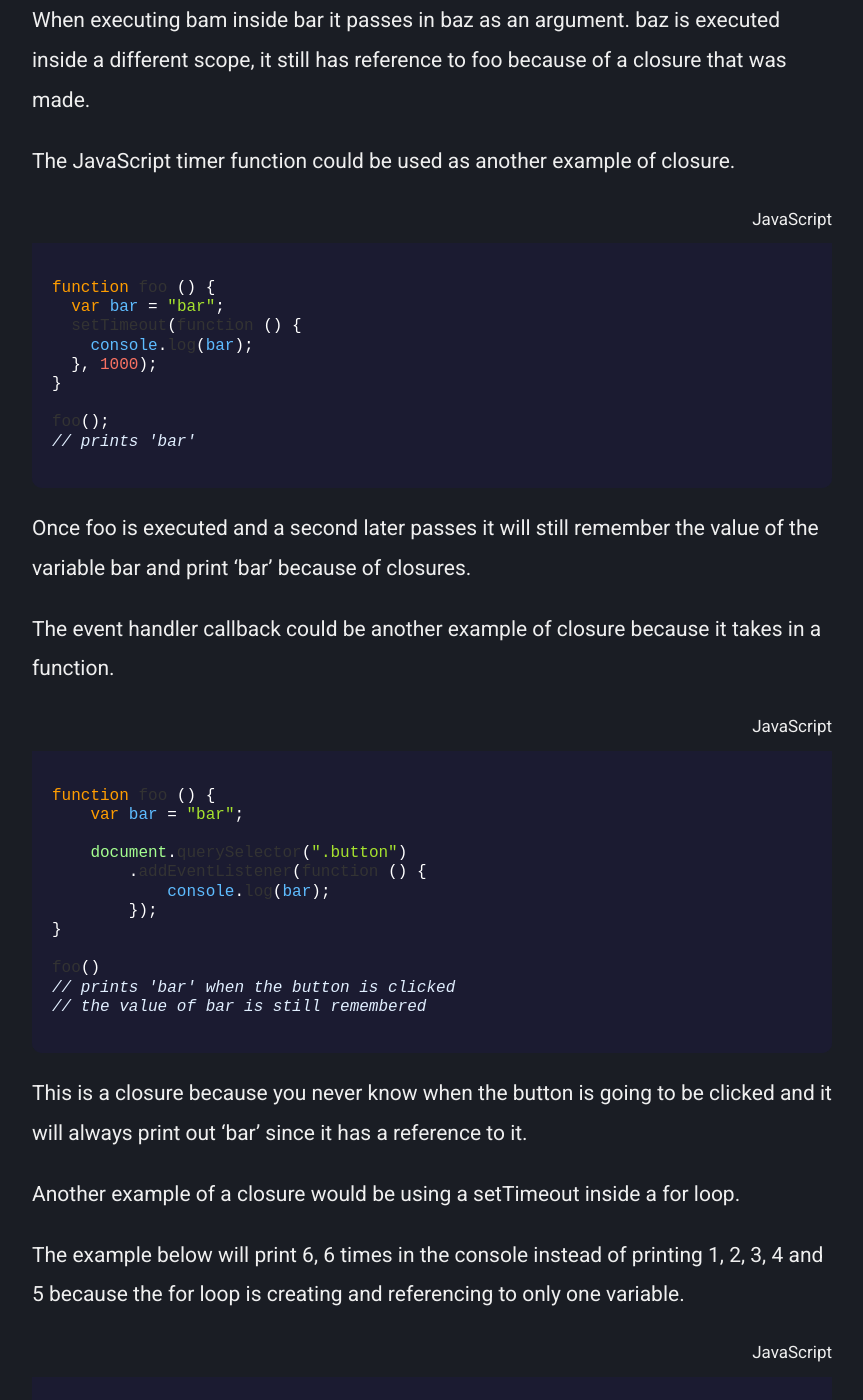
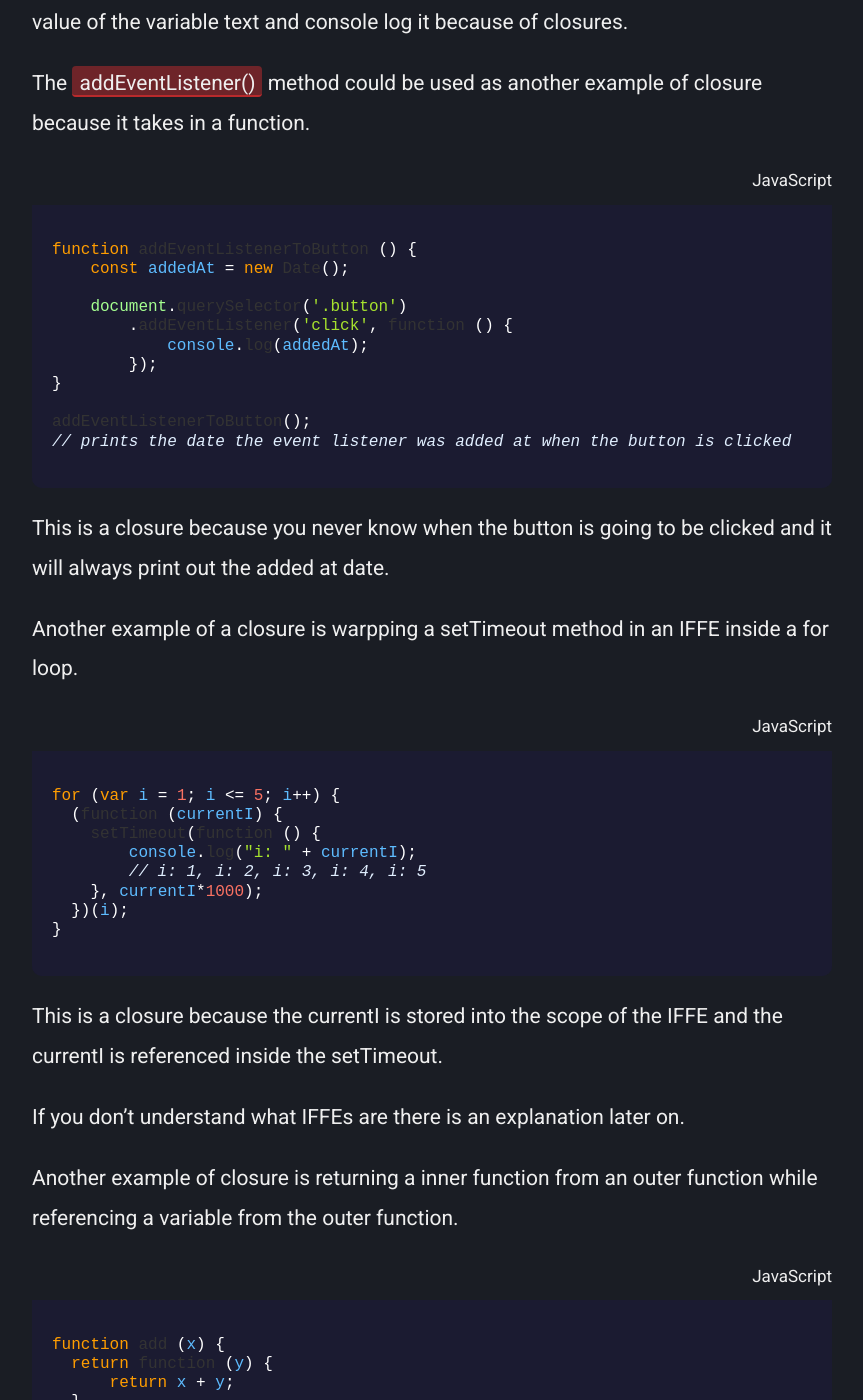
Before and after one commit to codinglead/codinglead.github.io, a Jekyll site: the page built from _posts/2019-5-15-what-are-closures.md, in a window 1280 px wide and 1400 px high, scrolled down 1119 px. Shown: the whole window, without its empty margins (208-1071 px from the left). Built offline with Jekyll 4.4.1, drawn with Linux system fonts in a browser that asks for light colours; comment, search, counter and statistics services are not loaded; some of the changed text lies outside the part shown.

Commit message:
update wording

````diff
--- a/_posts/2019-5-15-what-are-closures.md
+++ b/_posts/2019-5-15-what-are-closures.md
@@ -15,144 +15,113 @@ A closures is when a inner function can remember its lexical scope even if the f
 
 Which means if a function is executed outside where it is declared and is using a variable declared around the function it will remember it.
 
-## closure examples
+## examples of closures
 
-An example of a closure is when a function is used as a callback to another function.
+The JavaScript timer function could be used as an example of closure.
 
 <p class="highlight__file-desc">JavaScript</p>
 
 ```javascript
-function bar () {
-    var foo = "foo";
-    function baz () {
-        console.log(foo);
-    }
-    bam(baz);
+function addSnackbar (text) {
+  // createSnackbar() show a snackbar on the screen
+  let snackbar = createSnackbar(text);
+  setTimeout(function () {
+    // removes snackbar from the screen
+    snackbar.remove();
+
+    console.log(text)
+  }, 1000);
 }
 
-function bam (baz) {
-    baz();
-    // remembers what 'foo' was
-}
-
-bar();
-// prints 'foo'
+addSnackbar('a new todo was added');
+// prints 'a new todo was added'
 ```
 
-When executing bam inside bar it passes in baz as an argument. baz is executed inside a different scope, it still has reference to foo because of a closure that was made.
+Once addSnackbar is executed and a second later passes it will still remember the value of the variable text and console log it because of closures.
 
-The JavaScript timer function could be used as another example of closure.
+The <span class="highlight__code">addEventListener()</span> method could be used as another example of closure because it takes in a function.
 
 <p class="highlight__file-desc">JavaScript</p>
 
 ```javascript
-function foo () {
-  var bar = "bar";
-  setTimeout(function () {
-    console.log(bar);
-  }, 1000);
+function addEventListenerToButton () {
+    const addedAt = new Date();
+
+    document.querySelector('.button')
+        .addEventListener('click', function () {
+            console.log(addedAt);
+        });
 }
 
-foo();
-// prints 'bar'
+addEventListenerToButton();
+// prints the date the event listener was added at when the button is clicked
 ```
 
-Once foo is executed and a second later passes it will still remember the value of the variable bar and print 'bar' because of closures.
+This is a closure because you never know when the button is going to be clicked and it will always print out the added at date.
 
-The event handler callback could be another example of closure because it takes in a function.
+Another example of a closure is warpping a setTimeout method in an IFFE inside a for loop.
 
 <p class="highlight__file-desc">JavaScript</p>
 
 ```javascript
-function foo () {
-    var bar = "bar";
-
-    document.querySelector(".button")
-        .addEventListener(function () {
-            console.log(bar);
-        });
+for (var i = 1; i <= 5; i++) {
+  (function (currentI) {
+    setTimeout(function () {
+        console.log("i: " + currentI);
+        // i: 1, i: 2, i: 3, i: 4, i: 5
+    }, currentI*1000);
+  })(i);
 }
-
-foo()
-// prints 'bar' when the button is clicked
-// the value of bar is still remembered
 ```
 
-This is a closure because you never know when the button is going to be clicked and it will always print out 'bar' since it has a reference to it.
+This is a closure because the currentI is stored into the scope of the IFFE and the currentI is referenced inside the setTimeout.
 
-Another example of a closure would be using a setTimeout inside a for loop.
+If you don't understand what IFFEs are there is an explanation later on.
 
-The example below will print 6, 6 times in the console instead of printing 1, 2, 3, 4 and 5 because the for loop is creating and referencing to only one variable.
+Another example of closure is returning a inner function from an outer function while referencing a variable from the outer function.
 
 <p class="highlight__file-desc">JavaScript</p>
 
 ```javascript
-for (var i = 0; i <= 5; i++) {
-  setTimeout(function () {
-    console.log("i: " + i);
-    // print i: 6, 6 times
-  }, i*1000);
+function add (x) {
+  return function (y) {
+      return x + y;
+  }
 }
 ```
 
-There are a lot of ways to fix this, a way to fix this is use 'let' instead of 'var' in the for loop.
+In the <span class="highlight__code">add()</span>function the <span class="highlight__code">x</span> parameter is passed in and it is use within a new function that is being returned.
 
-'let' is block scope and doesn't pollute the global scope. This means the variable 'i' will not be on the global scope.
+In the returned function no where in it <span class="highlight__code">x</span> is defined.
+
+Variables are still remembered if they are reference even after the function is returned.
+
+**note: parameters are variables**
 
 <p class="highlight__file-desc">JavaScript</p>
 
 ```javascript
-for (let i = 0; i <= 5; i++) {
-  setTimeout(function () {
-    console.log("i: " + i);
-    // print i: + the current i
-  }, i*1000);
+function add (x) {
+  return function (y) {
+      return x + y;
+  }
 }
 
-console.log(i);
-// Uncaught ReferenceError: i is not defined
-```
-Variables are still remembered if they are reference even after the function is returned.
+const add10 = add(10);
+// returns a function with x set to 10
 
-<p class="highlight__file-desc">JavaScript</p>
+console.log(add10(5));
+// 15
 
-```javascript
-function makeHelloFunction() {
-  let message = 'hello, world';
-
-  function logMessage() {
-    console.log(message)
-  }
-
-  return logMessage;
-}
+console.log(add10(20));
+// 30
 ```
 
-Within the <span class="highlight__code">makeHelloFunction()</span> we are creating the <span class="highlight__code">message</span> variable and using the variable within a new function that is being returned.
+when the <span class="highlight__code">add()</span> function is executed with 10 passed in it will set x to 10 and return a function that takes in a <span class="highlight__code">y</span> parameter that returns x + y.
 
-In the function <span class="highlight__code">logMessage()</span> no where in it message is defined. It gets it from the parent function.
+now we can add 10 to any number by calling <span class="highlight__code">add10</span> with any number passed in.
 
-<p class="highlight__file-desc">JavaScript</p>
-
-```javascript
-function makeHelloFunction() {
-  let message = 'hello, world';
-
-  function logMessage() {
-    console.log(message)
-  }
-
-  return logMessage;
-}
-
-let sayHello = makeHelloFunction();
-sayHello();
-// 'hello, world'
-```
-
-If we run <span class="highlight__code">makeHelloFunction()</span> it will declare the variable <span class="highlight__code">message</span> it will create the function <span class="highlight__code">logMessage()</span> and return it.
-
-It still prints 'hello, world' because a closure was made.
+x is remembered because of closures.
 
 In the next example we have a function that creates an array of functions and returns that array.
 
@@ -174,7 +143,11 @@ function makeArrayOfFunctions() {
 let arrayOfFunctions = makeArrayOfFunctions();
 ```
 
-The for loop initializer is declared with the <span class="highlight__code">var</span> keyword. A function is pushed into an array that console logs i. The array with the functions are returned.
+The for loop initializer is declared with the <span class="highlight__code">var</span> keyword.
+
+A function is pushed into an array that console log i.
+
+The array with the functions are returned.
 
 Now lets try calling one of the functions in the array we just created.
 
@@ -198,9 +171,11 @@ let arrayOfFunctions = makeArrayOfFunctions();
 arrayOfFunctions[0]();
 // 5
 ```
-What ? it prints 5?
+What? it prints 5?
 
-It prints 5 because a closure was made to reference the i that was created in the for loop. It does this because the variable i is created with <span class="highlight__code">var</span> which isn't block scoped. Only one variable is created and only one variable is referenced through out the for loop.
+It prints 5 because a closure was made to reference the i that was created in the for loop.
+
+It does this because the variable i is created with <span class="highlight__code">var</span> which isn't block scoped. Only one variable is created and only one variable is referenced through out the for loop.
 
 <p class="highlight__file-desc">JavaScript</p>
 
@@ -226,12 +201,11 @@ The declaration of i is moved to the nearest scope.
 
 Some ways to fix this is use the variable declarations <span class="highlight__code">let</span> or <span class="highlight__code">const</span> or encapsulate it inside a IIFE.
 
-now what is a IIFE ?
+now what is a IIFE?
 
 ## immediately invoked function expression
 
 * A function expression that get invoked immediately
-* It creates a closure
 * Doesn't add to or modify the global object
 
 
@@ -243,7 +217,7 @@ This is how a IIFE looks like
 (function () {
   // this variable will not exist
   // after console.log is executed
-  var x = 42;
+  let x = 42;
 
   console.log('hi')
 })();
````
Also changed, not shown: other parts of _posts/2019-5-15-what-are-closures.md (+1 -1 lines).
